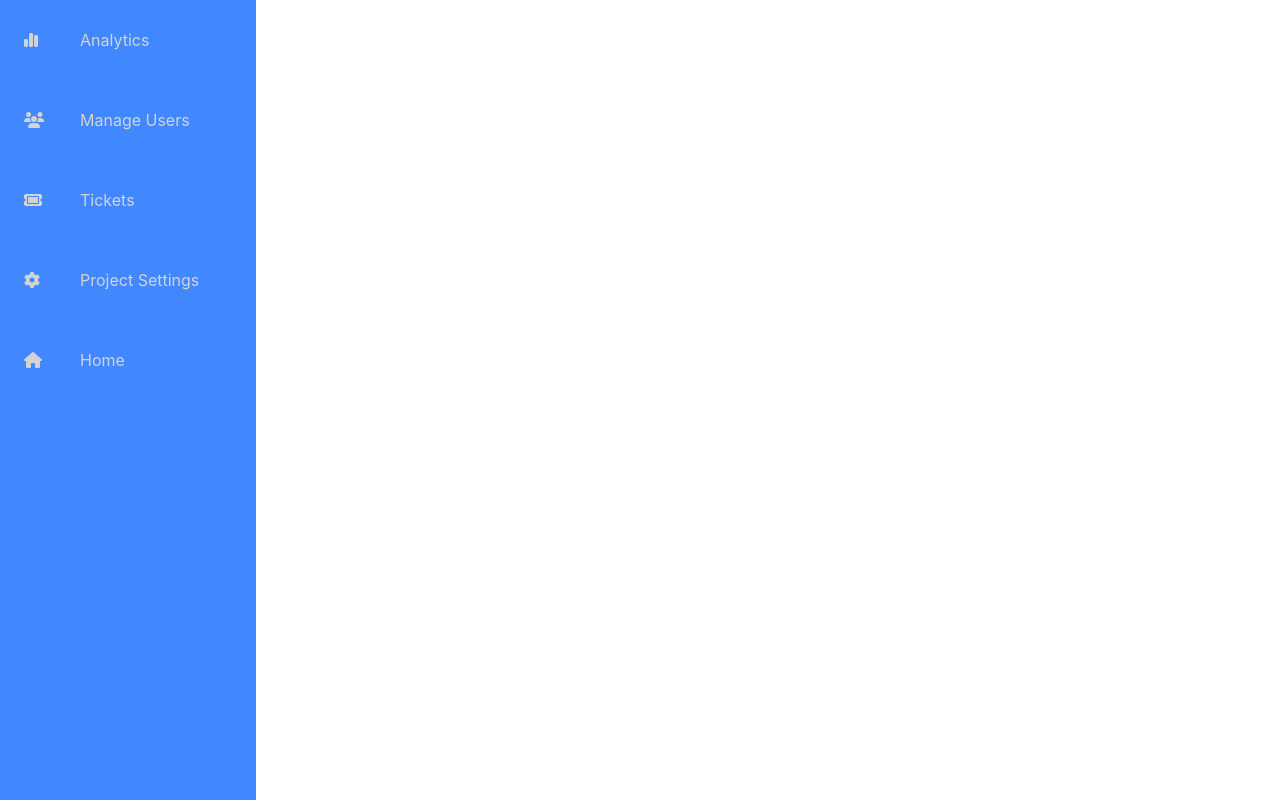
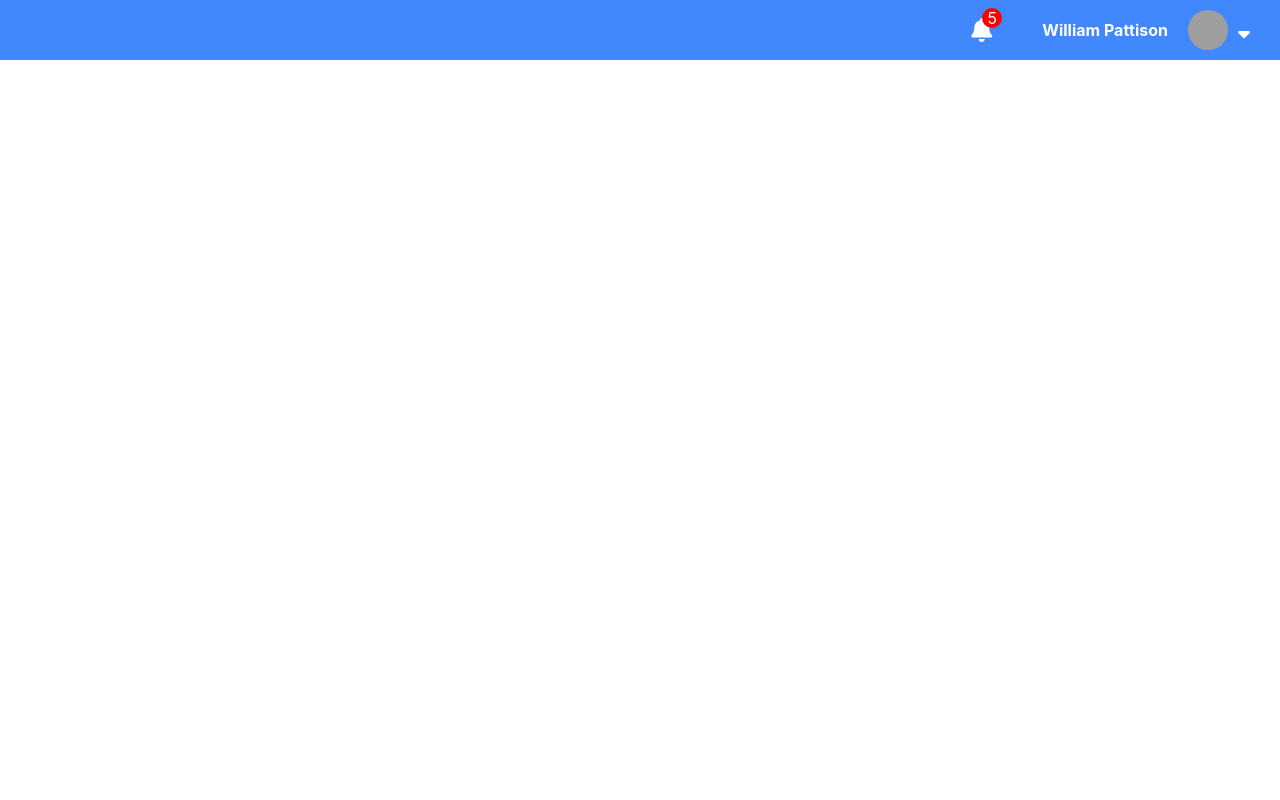
Before and after one commit to sQuillP/Scout, a React (Create React App) app in the folder client/: page /projects in a window 1280 px wide. Built offline with nearby package versions, Linux system fonts and the light colour scheme; grey boxes are pictures that could not be loaded.

Commit message:
added more navigation features

```diff
--- a/client/package.json
+++ b/client/package.json
@@ -3,6 +3,9 @@
   "version": "0.1.0",
   "private": true,
   "dependencies": {
+    "@emotion/react": "^11.11.0",
+    "@emotion/styled": "^11.11.0",
+    "@mui/material": "^5.13.2",
     "@reduxjs/toolkit": "^1.9.5",
     "@testing-library/jest-dom": "^5.16.5",
     "@testing-library/react": "^13.4.0",
--- /dev/null
+++ b/client/src/components/Badge.js
@@ -0,0 +1,23 @@
+
+import "./styles/Badge.css"
+
+
+export default function Badge({
+    count,
+    background='red',
+    color='white',
+    top= '-10px',
+    right='-10px',
+    left='unset'
+}) {
+
+
+    return (
+        <div
+            style={{background:background, color, top, right, left}}
+            className="badge-main"
+        >
+            <span className="badge-count" style={{color}}>{count}</span>
+        </div>
+    )
+}
--- /dev/null
+++ b/client/src/components/styles/Badge.css
@@ -0,0 +1,12 @@
+
+
+.badge-main {
+    position: absolute;
+    border-radius: 50%;
+    height: 20px;
+    width: 20px;
+    display: flex;
+    justify-content: center;
+    align-items: center
+    ;
+}
--- a/client/src/pages/projects/ProjectHome.js
+++ b/client/src/pages/projects/ProjectHome.js
@@ -10,7 +10,7 @@ export default function ProjectHome() {
     return (
         <div className="projectHome">
             <HorizontalNavigation/>
-            <VerticalNavigation/>
+            {/* <VerticalNavigation/> */}
             <div className="projects-container">
 
             </div>
--- /dev/null
+++ b/client/src/pages/projects/components/AlertItem.js
@@ -0,0 +1,40 @@
+import { Link } from "react-router-dom"
+import { ButtonBase, Paper } from "@mui/material"
+
+import "../styles/AlertItem.css";
+
+export default function AlertItem({data, onClose}) {
+
+    //pass in the close function with the data id
+    function onCloseAlert() {
+        onClose(data.id);
+    }
+
+    function calculatePriorityColor(priority){
+        console.log('calculating priority');
+        switch(priority){
+            case "high":
+                return 'red';
+            case "medium":
+                return "gold";
+            case "low":
+                return "green";
+        }
+        return "green";
+    }
+
+    return (
+        <div className="alert-item-wrapper">
+            <ButtonBase className="alert-item-main" sx={{padding: '20px 30px 20px 20px', maxWidth: '350px'}}>
+                <div className="alert-header">
+                    <div style={{background: calculatePriorityColor(data.priority) }} className="priority-circle"></div>
+                    <p className="text alert-title">{data.title}</p>
+                    <i onClick={onCloseAlert} className="alert-close-icon fa-regular fa-circle-xmark"></i>
+                </div>
+                <div className="alert-content">
+                    <p className="alert-message">{data.message} this is a very loing message</p>
+                </div>
+            </ButtonBase>
+        </div>
+    )
+}
--- a/client/src/pages/projects/components/HorizontalNavigation.js
+++ b/client/src/pages/projects/components/HorizontalNavigation.js
@@ -1,15 +1,146 @@
 import { useSelector } from 'react-redux'
+import { useState } from 'react'
+import { Link } from 'react-router-dom'
+import Badge from '../../../components/Badge'
+import Menu from '@mui/material/Menu';
+import MenuItem from '@mui/material/MenuItem';
+import { Popover } from '@mui/material';
+import AlertItem from './AlertItem';
+import "../styles/HorizontalNavigation.css"
 
+const dummy_data = [
+    {
+        type: "comment",
+        message:"Hey you should come check this out. It looks really cool",
+        title:"Jenna commented on your ticket",
+        priority:'low',
+        link:"",//link to the comment
+        isRead: false,
+        id:'223'
+    },
+    {
+        type: "comment",
+        message:"Hey you should come check this out. It looks really cool",
+        title:"Jenna commented on your ticket",
+        priority:'low',
+        link:"",//link to the comment
+        isRead: false,
+        id:'123'
+    },
+    {
+        type:"monitor",
+        title:"Error in Ezer Application",
+        message:"Uncaught ReferenceError: 'user' is not defined at <anonymous>:1:1",
+        priority:'high',
+        link:"",
+        isRead: false,
+        id:'456'
+    },
+    {
+        type:"ticket",
+        title:'Ticket 2939823 has been assigned to you',
+        message:'unable to fix parsing bug',
+        priority:'medium',
+        isRead: false,
+        id:'789'
+    }
+];
 
-import "../styles/HorizontalNavigation.css"
 
 export default function HorizontalNavigation() {
 
+
+    //Have a firebase notification listener on the notifications
+    //each notification will have a link to which the notification will take the user to.
+
+
     //selector
+    const [anchorEl, updateAnchorEl] = useState(null);
+    const [popoverEl, updatePopoverEl] = useState(null);
+
+
+    const open = Boolean(anchorEl);
+    const openNotification = Boolean(popoverEl);
+
+    function onOpenUserMenu(e) {
+        updateAnchorEl(e.currentTarget);
+    }
+
+
+    function onOpenPopoverMenu(e) {
+        //make firebase api call to show that the notification has been read
+        updatePopoverEl(e.currentTarget);
+    }
+
+    function handleCloseNotificationMenu(){
+        updatePopoverEl(null);
+    }
+
+
+    function handleCloseUserMenu(e) {
+        console.log(e.target.value)
+        updateAnchorEl(null);
+    }
+
+    function onDismissNotification() {
+
+    }
+
+
+
+
 
     return (
         <div className="horizontal-main">
-
+            <ul className="horizontal-nav-content">
+                <li className="horizontal-nav-item">
+                    <div className='icon-container'>
+                        <Badge count={5}/>
+                        <i onClick={onOpenPopoverMenu} className="horizontal-icon fa-solid fa-bell"></i>
+                        <Popover
+                            anchorEl={popoverEl}
+                            open={openNotification}
+                            // sx={{maxHeight: '500px', overflowY:'hidden'}}
+                            onClose={handleCloseNotificationMenu}
+                            anchorOrigin={{
+                                vertical: 'bottom',
+                                horizontal: 'left',
+                            }}
+                            transformOrigin={{
+                                vertical: 'top',
+                                horizontal: 'right',
+                            }}
+                        >
+                        <div className="alert-container">
+                            {dummy_data.map((notification) => {
+                                return (
+                                    <AlertItem
+                                        data={notification}
+                                        key={notification.id}
+                                        onClose={onDismissNotification}
+                                    />
+                                );
+                            }).slice(0,5)}
+                        </div>
+                        </Popover>
+                    </div>
+                </li>
+                <li className="horizontal-nav-item">
+                    <Link className='horizontal-nav-profile-link'>
+                        <p className="text nav-user-text">William Pattison</p>
+                        <img className='horizontal-user-profile' src='https://encrypted-tbn0.gstatic.com/images?q=tbn:ANd9GcTxtDZAvImObxjDKS11-n0-BwpvuEEZbiIYC3qbUAorUHLBf7yz8THOXt5v67PNtv6anpE&usqp=CAU'/>
+                    </Link>
+                    <i onClick={onOpenUserMenu} className="nav-down-icon fa-solid fa-sort-down"></i>
+                    <Menu
+                        id="basic-menu"
+                        anchorEl={anchorEl}
+                        open={open}
+                        onClose={handleCloseUserMenu}
+                    >
+                    <MenuItem onClick={handleCloseUserMenu}>Logout</MenuItem>
+                </Menu>
+                </li>
+            </ul>
         </div>
     )
 }
--- a/client/src/pages/projects/components/VerticalNavigation.js
+++ b/client/src/pages/projects/components/VerticalNavigation.js
@@ -10,35 +10,37 @@ export default function VerticalNavigation() {
 
     return (
         <div className="vertical-nav-container">
+            <div className="project-title-container">
+                <p className="text project-title">Project Menu</p>
+            </div>
             <ul className="vertical-nav">
                 <li className="vert-nav-item">
                     <Link className="vert-nav-link">
-                        <i class="menu-icon fa-solid fa-chart-simple"></i>
+                        <i className="menu-icon fa-solid fa-chart-simple"></i>
                         <span className="vert-nav-text">Analytics</span>
                     </Link>
-
                 </li>
                 <li className="vert-nav-item">
                     <Link className="vert-nav-link">
-                        <i class="menu-icon fa-solid fa-users"></i>
+                        <i className="menu-icon fa-solid fa-users"></i>
                         <span className="vert-nav-text">Manage Users</span>
                     </Link>
                 </li>
                 <li className="vert-nav-item">
                     <Link className="vert-nav-link">
-                        <i class="menu-icon fa-solid fa-ticket"></i>
+                        <i className="menu-icon fa-solid fa-ticket"></i>
                         <span className="vert-nav-text">Tickets</span>
                     </Link>
                 </li>
                 <li className="vert-nav-item">
                     <Link className="vert-nav-link" to="">
-                        <i class="menu-icon fa-solid fa-gear"></i>
+                        <i className="menu-icon fa-solid fa-gear"></i>
                         <span className="vert-nav-text">Project Settings</span>
                     </Link>
                 </li>
                 <li className="vert-nav-item">
                     <Link className="vert-nav-link">
-                        <i class="menu-icon fa-solid fa-house"></i>
+                        <i className="menu-icon fa-solid fa-house"></i>
                         <span className="vert-nav-text">Home</span>
                     </Link>
                 </li>
--- /dev/null
+++ b/client/src/pages/projects/styles/AlertItem.css
@@ -0,0 +1,55 @@
+.alert-item-main {
+    display: flex;
+    flex-direction: column;
+    align-items: center;
+}
+
+.alert-header {
+    position: relative;
+    width: 100%;
+    ;
+}
+
+.alert-title {
+    font-weight: bold;
+    font-size: 1.2em;
+    text-align: left;
+}
+
+.alert-message {
+    text-align: left;
+}
+
+.alert-content {
+    width: 100%;
+
+}
+
+.alert-close-icon {
+    position: absolute;
+    top: 0px;
+    right: -10px;
+    font-size: 1.2em;
+}
+
+.alert-close-icon:hover {
+    color: red;
+}
+
+.alert-item-wrapper{
+    border-bottom: 2px solid #eee;
+
+}
+
+.priority-circle {
+    height: 10px;
+    width: 10px;
+    border-radius: 50%;
+    border: 1px solid gray;
+    margin-right: 10px;
+}
+
+.alert-header  {
+    display: flex;
+    align-items: flex-start;
+}
--- a/client/src/pages/projects/styles/HorizontalNavigation.css
+++ b/client/src/pages/projects/styles/HorizontalNavigation.css
@@ -1,3 +1,65 @@
 .horizontal-main {
+  position: fixed;
+  width: 100%;
+  background-color: var(--darkest-blue);
+  display: flex;
+  justify-content: flex-end;
+  align-items: center;
+}
+
+.horizontal-nav-content {
+    list-style: none;
+    display: flex;
+    padding: 10px;
+    margin: 0;
+    ;
+}
+
+.horizontal-nav-profile-link > * {
+    margin: 0px 10px;
+}
+
+.horizontal-nav-profile-link {
+    display: flex;
+    align-items: center;
+    text-decoration: none;
+}
+
+.horizontal-nav-item {
+    margin: 0px 20px;
+    display: flex;;
+    align-items: center;
+}
+
+.nav-user-text {
+    font-weight: bold;
+    color: white;
+}
+
+.icon-container {
+    position: relative;
+}
+
+.horizontal-icon  {
+    color: white;
+    font-size: 1.5em;
+    cursor: pointer;
 
 }
+
+.nav-down-icon {
+    color: white;
+    font-size: 1.2em;
+}
+
+.horizontal-user-profile {
+    border-radius: 50%;
+    height: 40px;
+    width: 40px;
+}
+
+.alert-container {
+    display: flex;
+    flex-direction: column;
+    justify-content: center;
+}
--- a/client/src/pages/projects/styles/VerticalNavigation.css
+++ b/client/src/pages/projects/styles/VerticalNavigation.css
@@ -4,16 +4,38 @@
     height: 100vh;
     background: var(--darkest-blue);
     padding: 0px;
-    transition: 200ms ease-in width;
+    transition: 150ms ease-in width;
     overflow: hidden;
+    border-right: 5px solid lightblue;
 }
 
 .vertical-nav-container:hover {
     width: 16rem;
+    white-space: nowrap;
+}
+
+.project-title-container {
+    display: none;
+}
+
+
+.project-title {
+    font-size: 1.3em;
+    text-align: center;
+    font-weight: bold;
+    color: white;
+    margin-top: 20px;
+}
+
+.vertical-nav-container:hover .project-title-container {
+    display: flex;
+    justify-content: center;
+    border-bottom: 1px solid lightblue;
+    padding-bottom: 10px;
 }
 
 .vertical-nav-container:hover .vert-nav-text {
-    display: block;
+    display: initial;
 }
 
 .vertical-nav {
@@ -23,10 +45,23 @@
     display: flex;
     flex-direction: column;
     align-items: center;
+    height: 50%;
+}
+
+
+
+.vert-nav-item:hover {
+    background: rgb(0, 68, 255);
+}
+
+.vert-nav-item:hover .vert-nav-text {
+    color: white;
 }
 
 .vert-nav-item {
     width: 100%;
+    transition: background 75ms linear;
+
 }
 
 .vert-nav-link {
@@ -46,8 +81,10 @@
 .menu-icon {
     min-width: 2rem;
     margin: 0 1.5rem;
+    font-size: 1.2em;
 }
 
 .vert-nav-item:last-child {
     margin-top: auto;
+    /* background-color: green; */
 }
```
Also changed, not shown: 1 other file (tests, documents, lock files or other folders).
